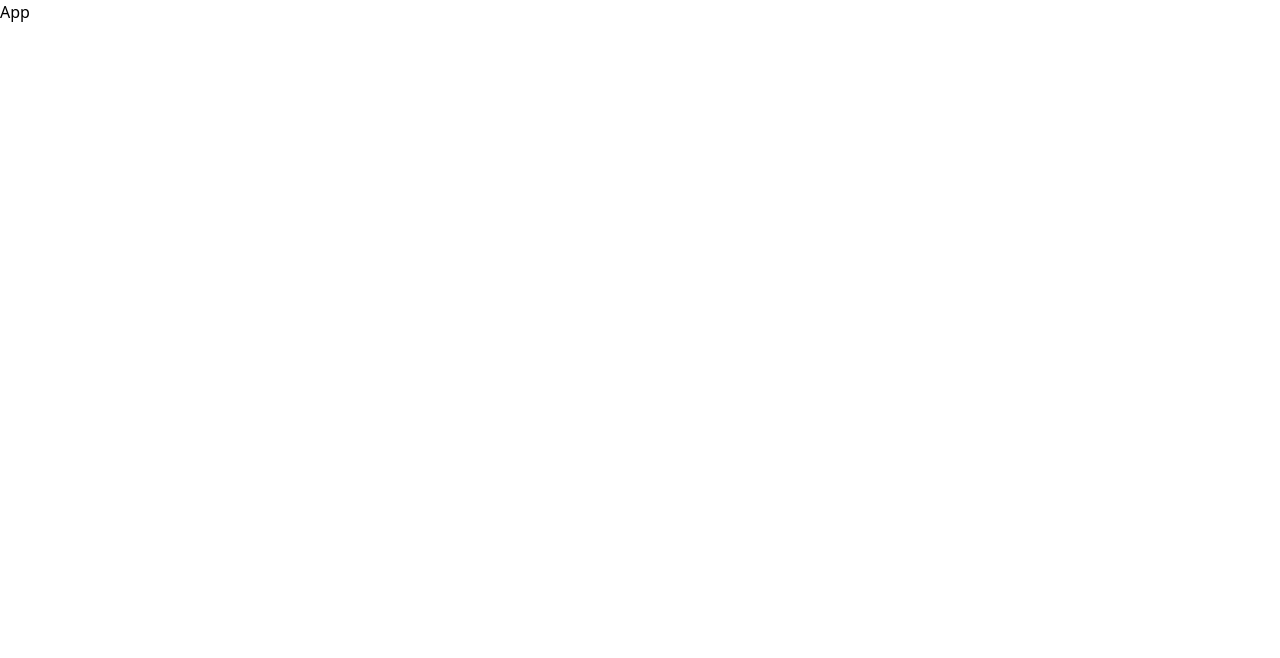
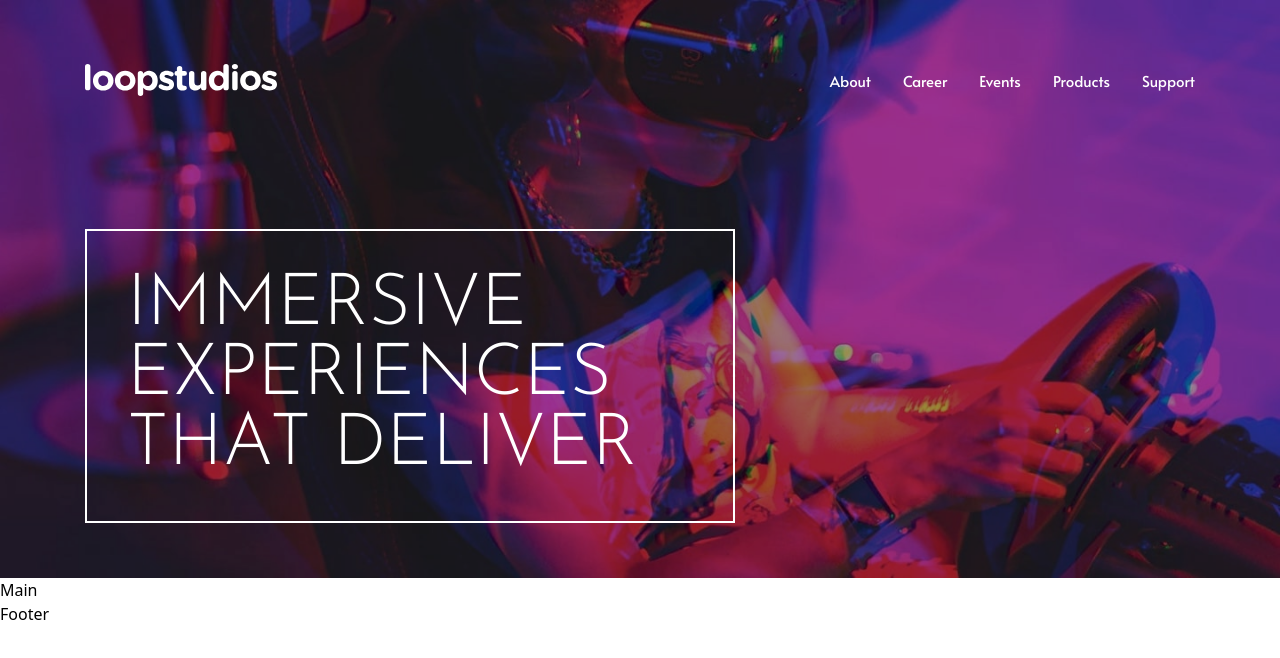
Before and after one commit to NDK1195/loopstudios-landing-page, a React (Vite) app: page / in a window 1280 px wide. Shown: the top 658 px of the page. Built offline with nearby package versions, Linux system fonts and the light colour scheme.

Commit message:
add header, menu desktop

```diff
--- a/src/App.jsx
+++ b/src/App.jsx
@@ -1,6 +1,14 @@
+import Header from "./components/Header/Header";
+import Main from "./components/Main/Main";
+import Footer from "./components/Footer/Footer";
+
 function App() {
   return (
-    <div>App</div>
-  )
+    <>
+      <Header />
+      <Main />
+      <Footer />
+    </>
+  );
 }
-export default App
+export default App;
--- /dev/null
+++ b/src/components/Footer/Footer.jsx
@@ -0,0 +1,4 @@
+function Footer() {
+  return <div>Footer</div>;
+}
+export default Footer;
--- /dev/null
+++ b/src/components/Header/Header.jsx
@@ -0,0 +1,42 @@
+import imageHeroDesktop from "../../images/desktop/image-hero.jpg";
+import imageHeroMobile from "../../images/mobile/image-hero.jpg";
+import NavBar from "./NavBar";
+import { useState } from "react";
+
+function Header() {
+  const [isOpenMenu, setIsOpenMenu] = useState(false);
+
+  function handleOpenMenu() {
+    setIsOpenMenu(() => !isOpenMenu);
+  }
+
+  return (
+    <header className="relative text-white">
+      {/* overlay */}
+      <div
+        className={`${isOpenMenu ? "z-10 opacity-100" : "opacity-40"} absolute left-0 top-0 h-full w-full bg-black`}
+      ></div>
+      {/* overlay */}
+
+      {/* background */}
+      <picture>
+        <source media="(min-width: 768px)" srcSet={imageHeroDesktop} />
+        <img src={imageHeroMobile} alt="image hero" className="w-full" />
+      </picture>
+      {/* background */}
+
+      {/* content */}
+      <section className="absolute left-1/2 top-0 mx-auto w-full max-w-[1110px] -translate-x-1/2">
+        {/* nav bar */}
+        <NavBar onClick={handleOpenMenu} isOpenMenu={isOpenMenu} />
+        {/* nav bar */}
+
+        <div className="mx-6 max-w-[650px] border-2 border-white p-6 font-josefin text-[40px] font-light uppercase leading-[38px] lg:p-10 lg:text-[72px] lg:leading-[70px] xl:mx-0">
+          Immersive experiences that deliver
+        </div>
+      </section>
+      {/* content */}
+    </header>
+  );
+}
+export default Header;
--- /dev/null
+++ b/src/components/Header/NavBar.jsx
@@ -0,0 +1,61 @@
+import logo from "../../images/logo.svg";
+import iconHamburger from "../../images/icon-hamburger.svg";
+import iconClose from "../../images/icon-close.svg";
+function NavBar({ onClick, isOpenMenu }) {
+  return (
+    <nav className="flex items-center justify-between px-4 pb-[167px] pt-11 lg:pb-[133px] lg:pt-16 xl:px-0">
+      {/* logo */}
+      <img src={logo} alt="logo" className="w-[144px] lg:w-[192px]" />
+      {/* logo */}
+
+      {/* menu mobile */}
+      <img
+        src={isOpenMenu ? iconClose : iconHamburger}
+        alt="icon hamburger"
+        className="w-6 cursor-pointer lg:hidden"
+        onClick={onClick}
+      />
+      <ul
+        className={`${isOpenMenu ? "flex" : "hidden"} absolute top-1/2 h-full -translate-y-1/2 flex-col gap-6 font-josefin text-2xl font-light uppercase leading-[25px]`}
+      >
+        <li>
+          <a href="#">About</a>
+        </li>
+        <li>
+          <a href="#">Career</a>
+        </li>
+        <li>
+          <a href="#">Events</a>
+        </li>
+        <li>
+          <a href="#">Products</a>
+        </li>
+        <li>
+          <a href="#">Support</a>
+        </li>
+      </ul>
+      {/* menu mobile */}
+
+      {/* menu desktop */}
+      <ul className="hidden items-center gap-8 font-alata text-[15px] leading-[25px] lg:flex">
+        <li>
+          <a href="#">About</a>
+        </li>
+        <li>
+          <a href="#">Career</a>
+        </li>
+        <li>
+          <a href="#">Events</a>
+        </li>
+        <li>
+          <a href="#">Products</a>
+        </li>
+        <li>
+          <a href="#">Support</a>
+        </li>
+      </ul>
+      {/* menu desktop */}
+    </nav>
+  );
+}
+export default NavBar;
--- /dev/null
+++ b/src/components/Main/Main.jsx
@@ -0,0 +1,4 @@
+function Main() {
+  return <div>Main</div>;
+}
+export default Main;
```
